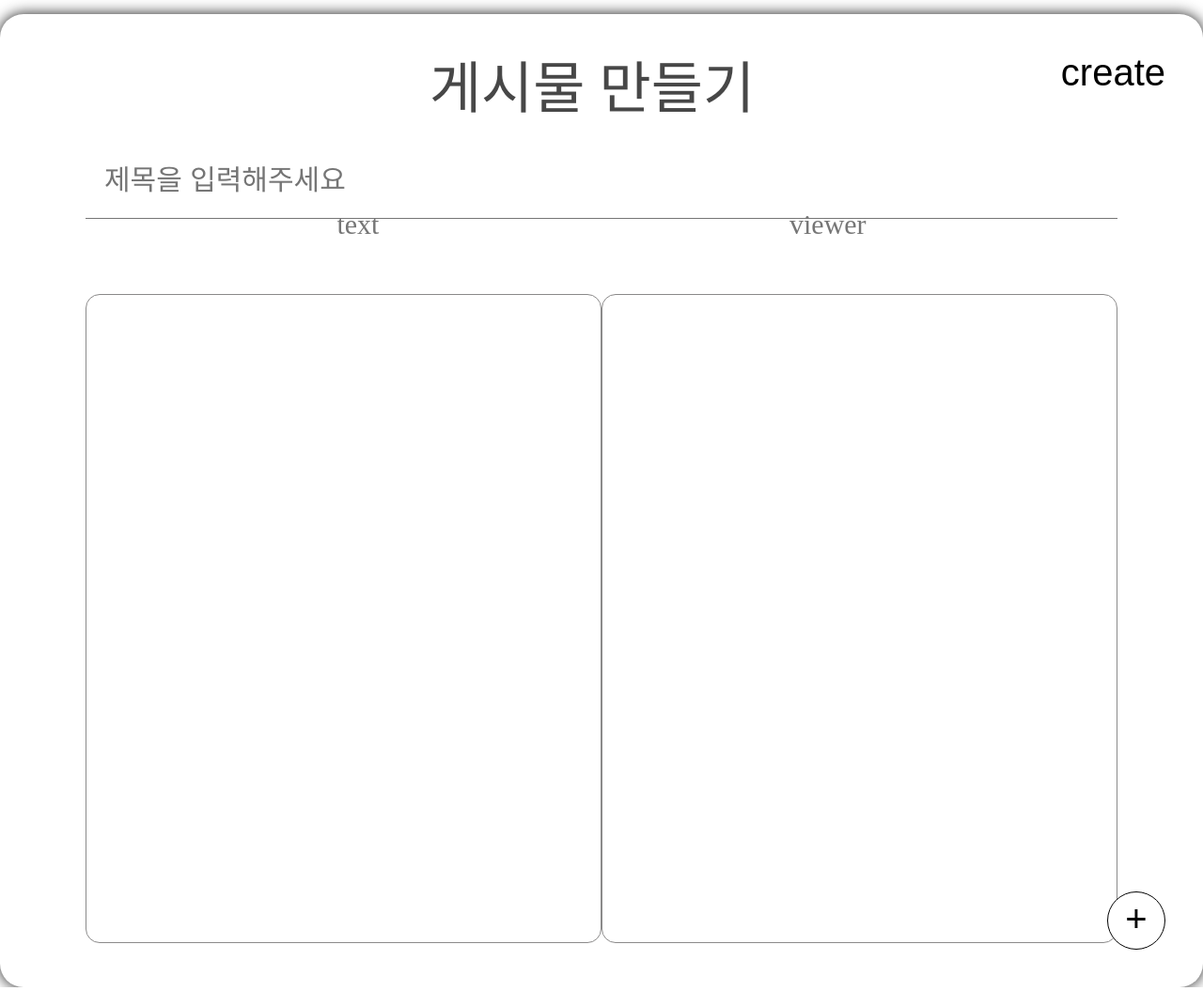
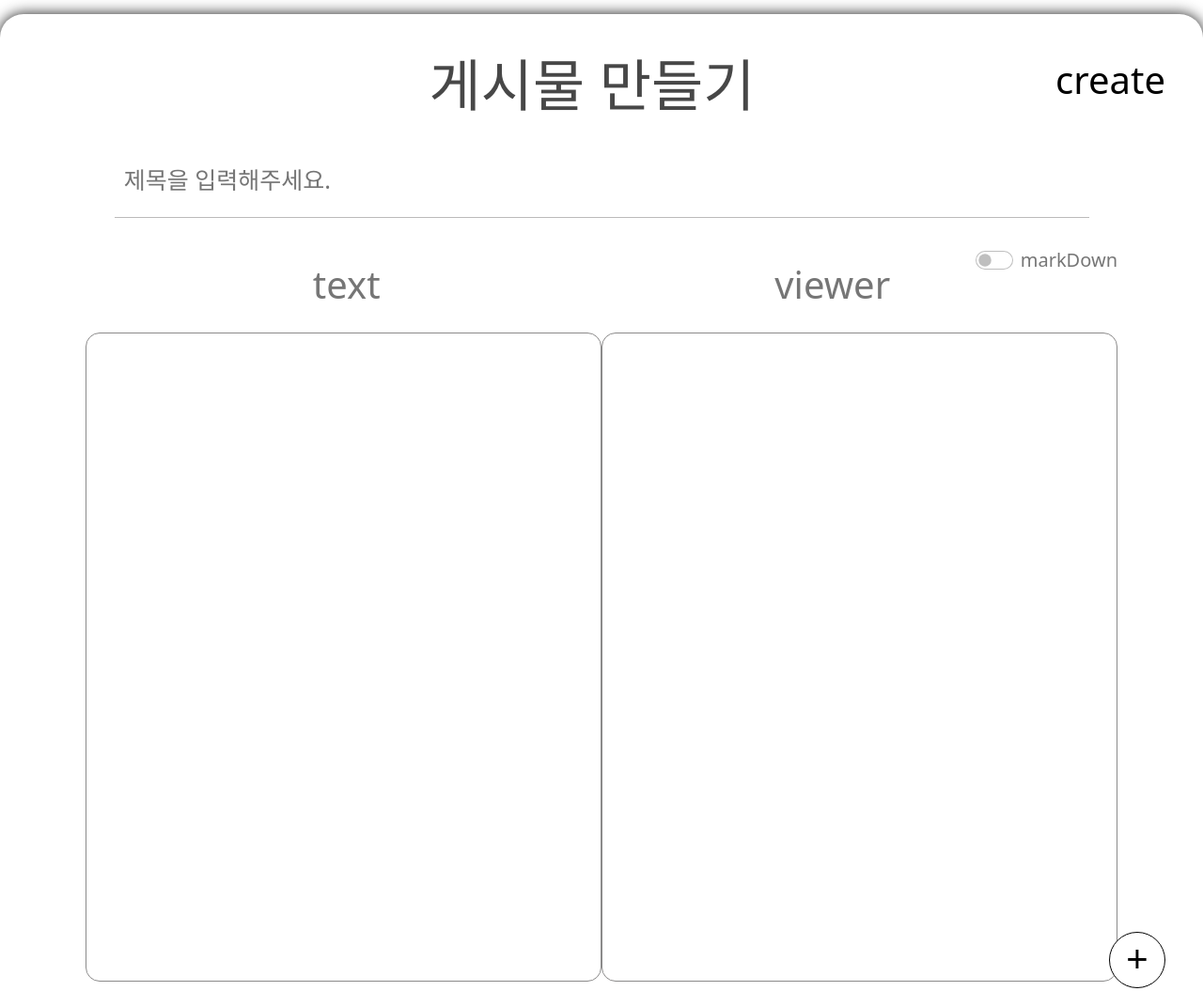
Before and after one commit to jinyun3075/BlogAndEditor, a website: page view/create.html in a window 1280 px wide. Shown: the top 1055 px of the page at 94% size. Drawn offline with nearby package versions, Linux system fonts and the light colour scheme.

Commit message:
update view

```diff
--- a/view/create.html
+++ b/view/create.html
@@ -4,6 +4,8 @@
     <meta charset="UTF-8">
     <meta http-equiv="X-UA-Compatible" content="IE=edge">
     <meta name="viewport" content="width=device-width, initial-scale=1.0">
+    <!-- CSS only -->
+<link href="https://cdn.jsdelivr.net/npm/bootstrap@5.1.3/dist/css/bootstrap.min.css" rel="stylesheet" integrity="sha384-1BmE4kWBq78iYhFldvKuhfTAU6auU8tT94WrHftjDbrCEXSU1oBoqyl2QvZ6jIW3" crossorigin="anonymous">
     <link rel="stylesheet" href="hehe.css">
     <title></title>
 </head>
@@ -17,9 +19,13 @@
         </div>
 
         <form class="form">
-            <input class="form_input" type="text" placeholder="제목을 입력해주세요">
+            <input class="form_input" type="text" placeholder="제목을 입력해주세요.">
         </form>
 
+        <div class="form-check form-switch" id="mark">
+            <input class="form-check-input" type="checkbox" role="switch" id="flexSwitchCheckChecked">
+            <label class="form-check-label" for="flexSwitchCheckChecked">markDown</label>
+        </div>
         <section class="editor">
             <p class="text">text</p>
             <div class="inptxt" contenteditable></div>
@@ -87,12 +93,19 @@
 
             return md;
         }
+        const $check = document.querySelector('#flexSwitchCheckChecked');
+        let check = false;
         const $txt = document.querySelector('.inptxt');
         const $show = document.querySelector('.showmd');
+        $check.onclick = (e) => {
+            check = e.target.checked;
+        }
         $txt.addEventListener('keyup',()=> {
-            console.log(parseMd($txt.textContent))
-            $show.innerHTML = parseMd($txt.textContent);
+            console.log(mdchange());
         })
+        const mdchange = ()=> {
+            $show.innerHTML = (check?parseMd($txt.textContent):$txt.textContent);
+        }
 
     </script>
 </body>
--- a/view/hehe.css
+++ b/view/hehe.css
@@ -34,16 +34,17 @@
 }
 
 .form {
-  margin: 20px auto;
-  width: 90%;
-  border-bottom: 1px solid #767676;
+  margin: 0px auto;
+  margin-bottom: 20px;
+  width: 85%;
+  border-bottom: 0.5px solid #bbbaba;
 }
 
 .form_input {
   width: 100%;
   height: 5rem;
-  padding-left: 20px;
-  font-size: 30px;
+  padding-left: 1%;
+  font-size: 25px;
   border: none;
 }
 
@@ -88,16 +89,16 @@
 }
 .editor .viewer{
   position: absolute;
-  top: 20%;
-  right: 28%;
-  font-size: 30px;
+  top: 24%;
+  right: 26%;
+  font-size: 40px;
   color: #767676;
 }
 .editor .text{
   position: absolute;
-  top: 20%;
-  left: 28%;
-  font-size: 30px;
+  top: 24%;
+  left: 26%;
+  font-size: 40px;
   color: #767676;
 }
 .editor .inptxt {
@@ -129,3 +130,18 @@
 #form_btn {
   display: none;
 }
+
+#mark {
+  display: flex;
+  justify-content: end;
+  width: 95%;
+  font-size: 20px;
+  margin-top: 30px;
+  color: #767676;
+}
+#mark input {
+  margin-right: 8px;
+}
+#text {
+  display: none;
+}
```
